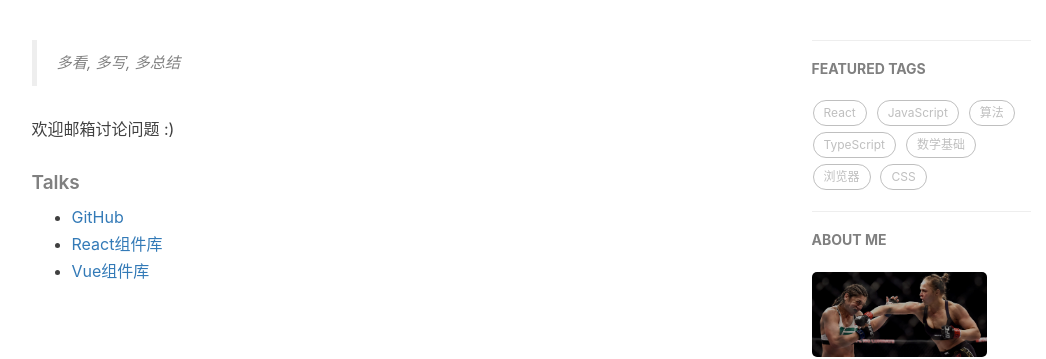
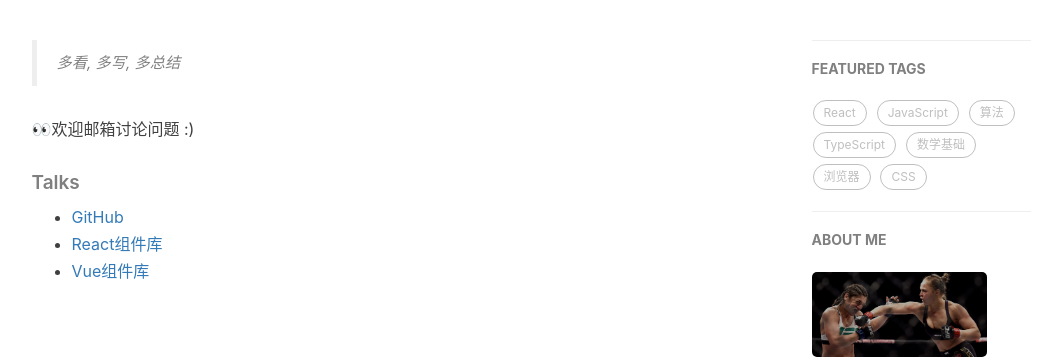
Before and after one commit to echoheart/echoheart.github.io, a Jekyll site: the page built from about.html, in a window 1280 px wide. Shown: the part 418-777 px from the top of the page, without its empty margins (136-1182 px from the left). Built offline with Jekyll 4.4.1, drawn with Linux system fonts in a browser that asks for light colours; nearby versions of some CDN libraries; comment, search, counter and statistics services are not loaded.

Commit message:
修改基本信息

```diff
--- a/about.html
+++ b/about.html
@@ -11,7 +11,7 @@ header-img: "img/post-bg-rwd.jpg"
     <!--copied from markdown -->
     <blockquote><p>多看, 多写, 多总结</p></blockquote>
 
-    <p> 欢迎邮箱讨论问题 :) </p>
+    <p> 👀欢迎邮箱讨论问题 :) </p>
 
     <p></p>
 
```
